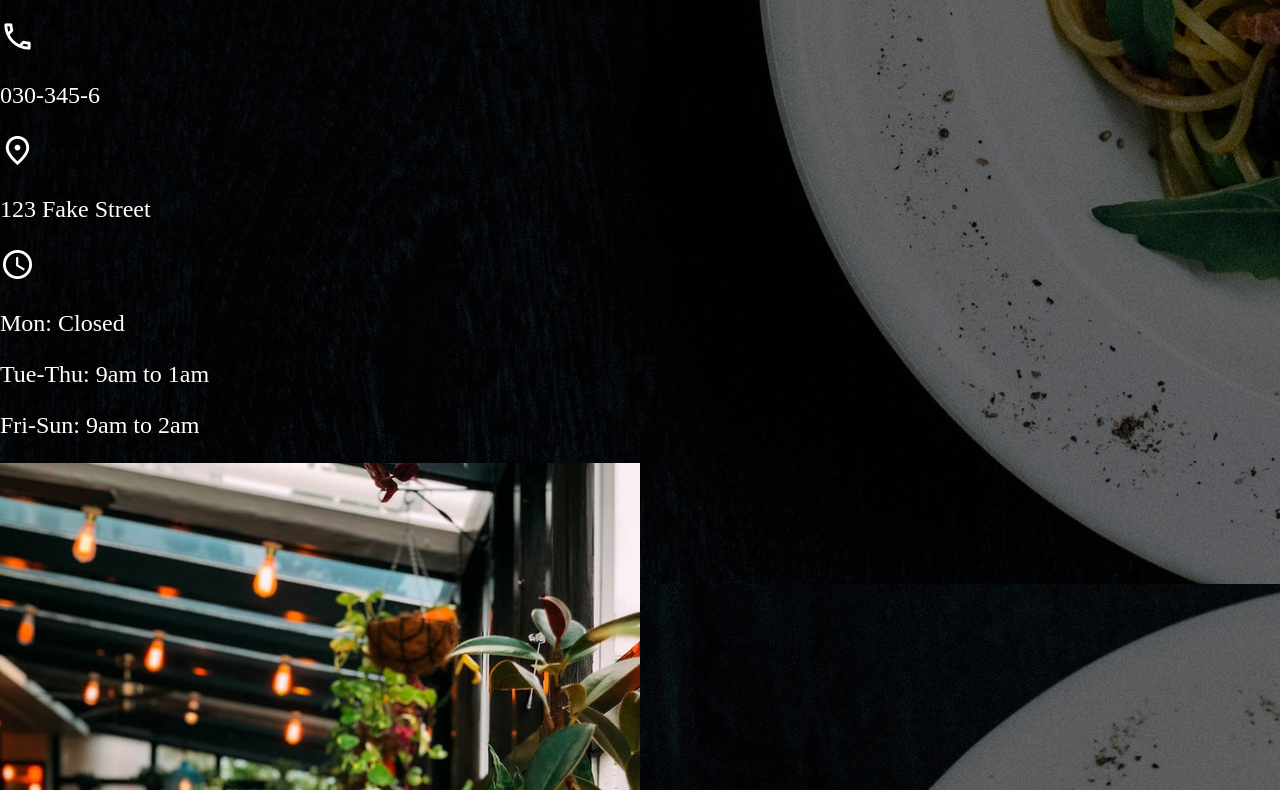
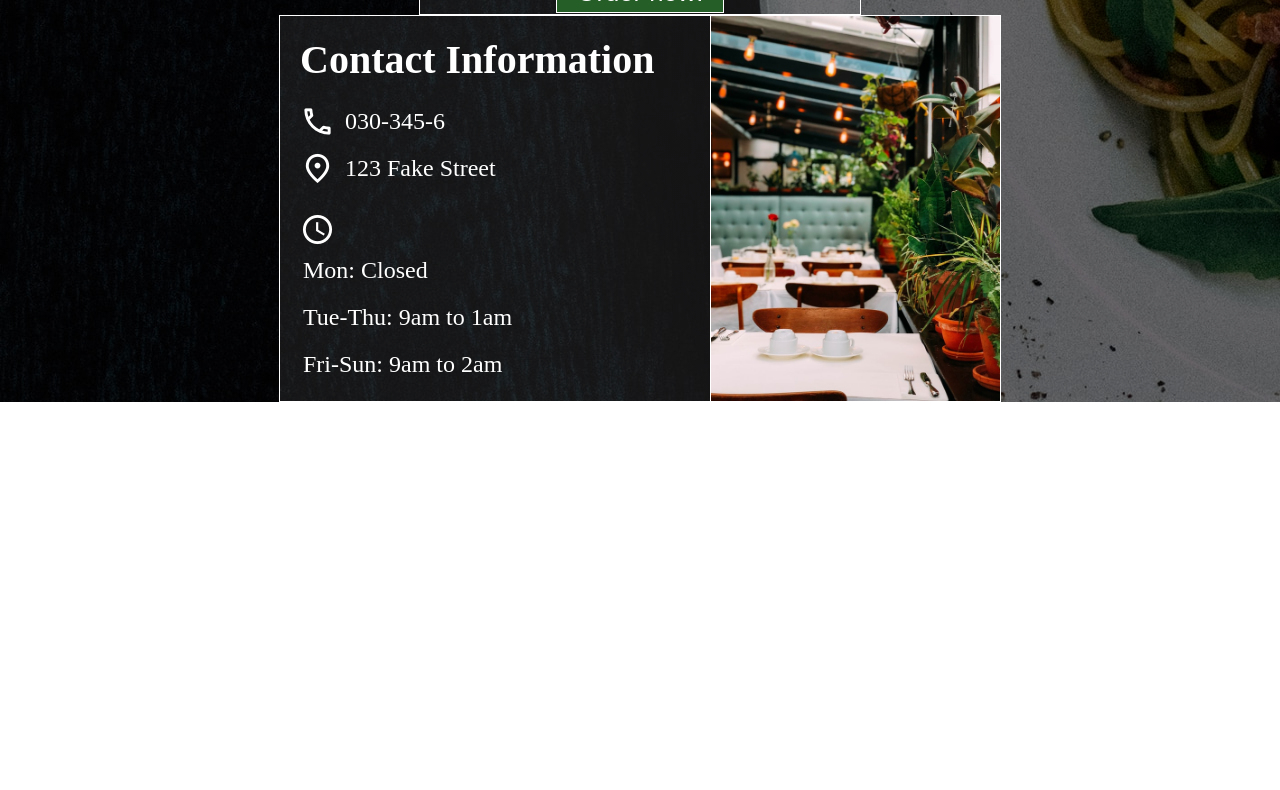
Before and after one commit to GonzaloPiombi/restaurant-page, a plain HTML site: page index.html in a window 1280 px wide. Shown: the part 696-1486 px from the top of the page. After the commit the page ends 1098 px from the top, so only its background shows below. Drawn offline with Linux system fonts and the light colour scheme.

Commit message:
Change styles for the contact page.

```diff
--- a/styles.css
+++ b/styles.css
@@ -71,9 +71,53 @@ main {
     flex-direction: column;
     align-items: center;
     justify-content: space-evenly;
-    margin: 8% auto auto;
-    padding: 2% 1%;
+    margin: 150px auto auto;
+    padding: 40px 20px;
     text-align: center;
     height: 400px;
     width: 400px;
 }
+
+.contact {
+    background-color: rgb(255 255 255 / 8%);
+    border: solid 1px white;
+    display: flex;
+    justify-content: space-between;
+    align-items: flex-start;
+    margin: auto;
+    padding-left: 20px;
+    width: 700px;
+}
+
+.contact h2 {
+    margin: 20px 0 15px;
+
+}
+
+.contact p {
+    margin: 10px 10px;
+}
+
+.phone-address {
+    display: flex;
+    align-items: center;
+}
+
+.schedule {
+    display: flex;
+    flex-direction: column;
+    margin-top: 20px;
+}
+
+.schedule p {
+    margin-left: 3px;
+}
+
+.image-container {
+    display: flex;
+    height: 385px;
+}
+
+.contact-image {
+    border-left: solid 1px white;
+}
```
